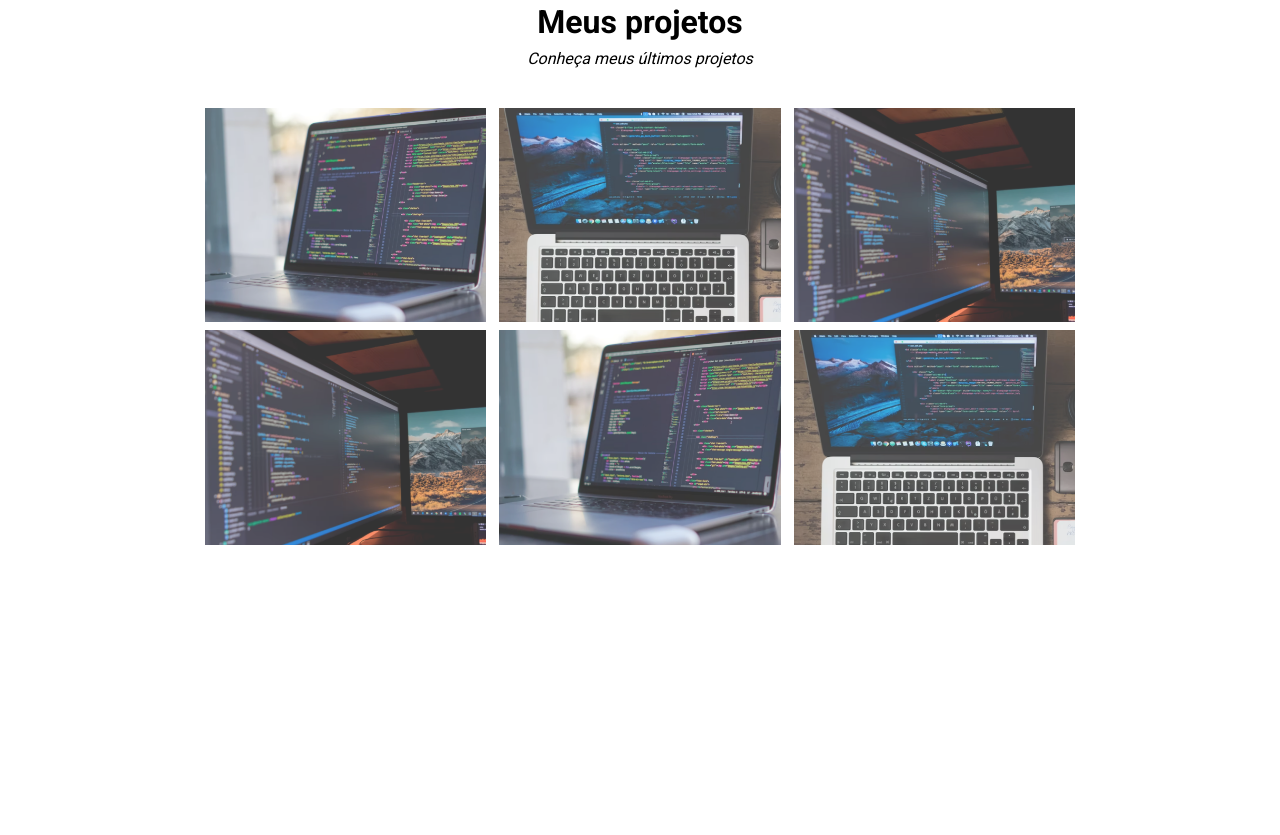
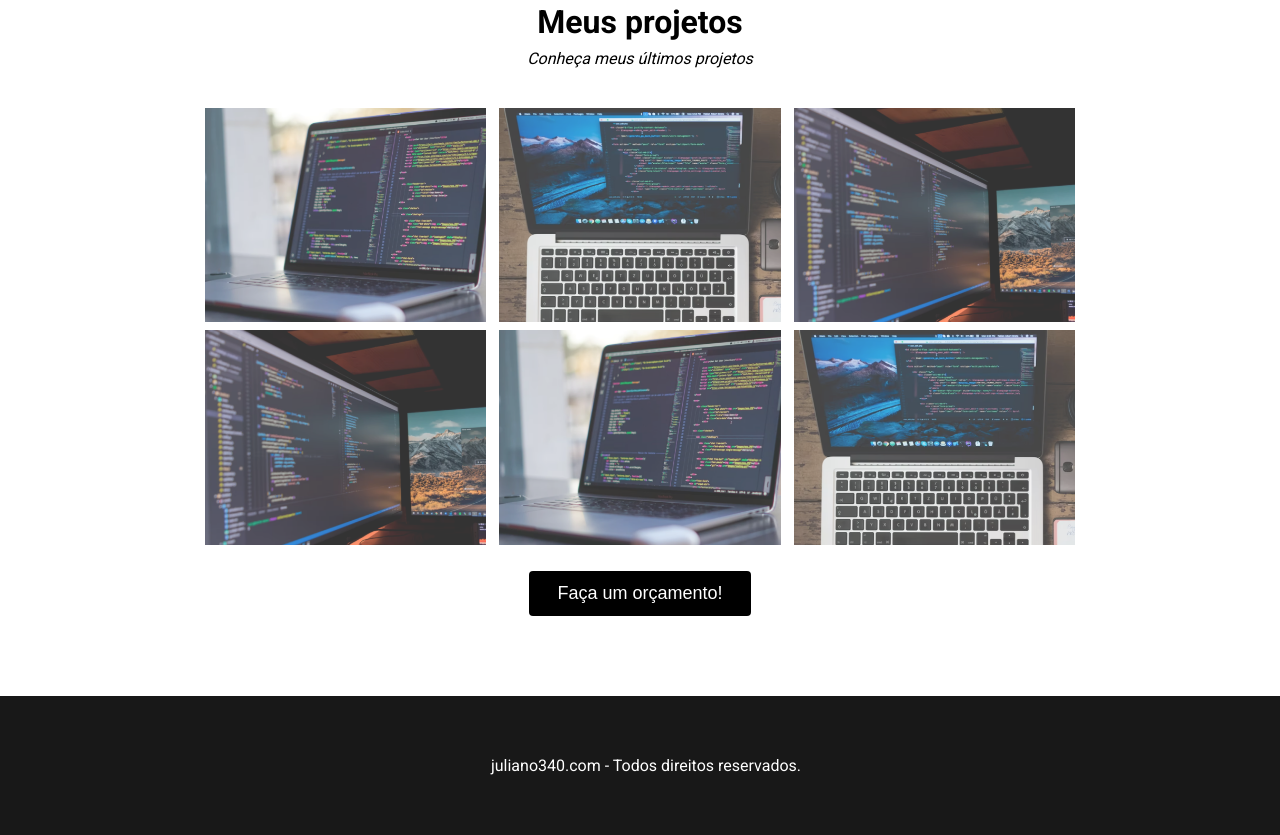
Before and after one commit to juliano340/site-portfolio-1, a plain HTML site: page index.html in a window 1280 px wide. Shown: the part 1482-2317 px from the top of the page. Before the commit the page ends 2115 px from the top, so only its background shows below. Drawn offline with Linux system fonts and the light colour scheme.

Commit message:
Adicionado Foorer

```diff
--- a/index.html
+++ b/index.html
@@ -59,10 +59,13 @@
             <img src="images/projeto2.png" alt="Foto do projeto 2">
         </div>
 
-
-
+        <button class="action">Faça um orçamento!</button>
 
     </section>
 
+    <footer>
+           <p><a href="#">juliano340.com -</a> Todos direitos reservados.</p>
+    </footer>
+
 </body>
 </html>
--- a/style.css
+++ b/style.css
@@ -156,3 +156,34 @@ body{
 .projects img:hover {
     opacity: 1;
 }
+
+.action {
+    background-color: #000;
+    border: 0;
+    padding: 12px 28px;
+    border-radius: 4px;
+    font-size: 18px;
+    color: #FFF;
+    margin-top: 18px;
+    cursor: pointer;
+}
+
+footer {
+    width: 100%;
+    background-color: #181818;
+    padding: 60px 0;
+    display: flex;
+    align-items: center;
+    justify-content: center;
+    color: #FFF;
+
+}
+
+footer a {
+    text-decoration: none;
+    color: #FFF;
+}
+
+footer p {
+    margin-left: 12px;
+}
```
